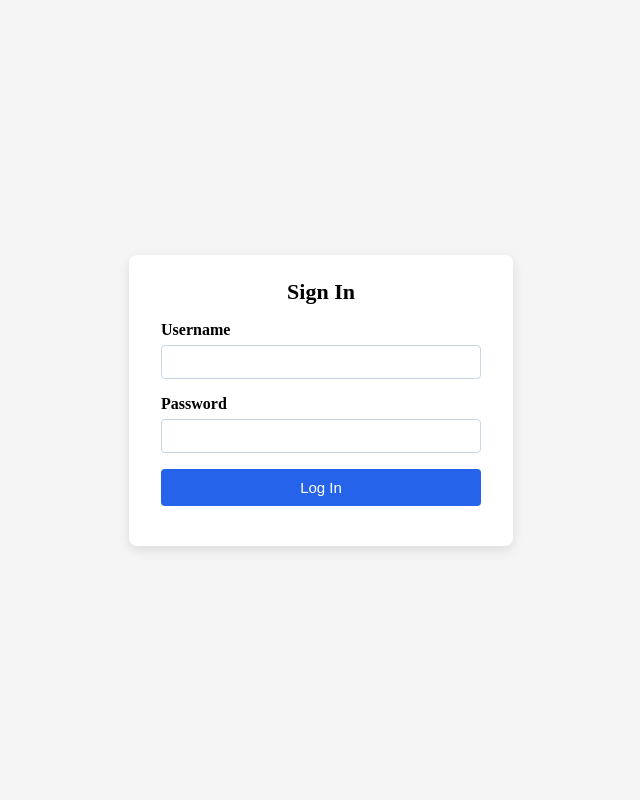
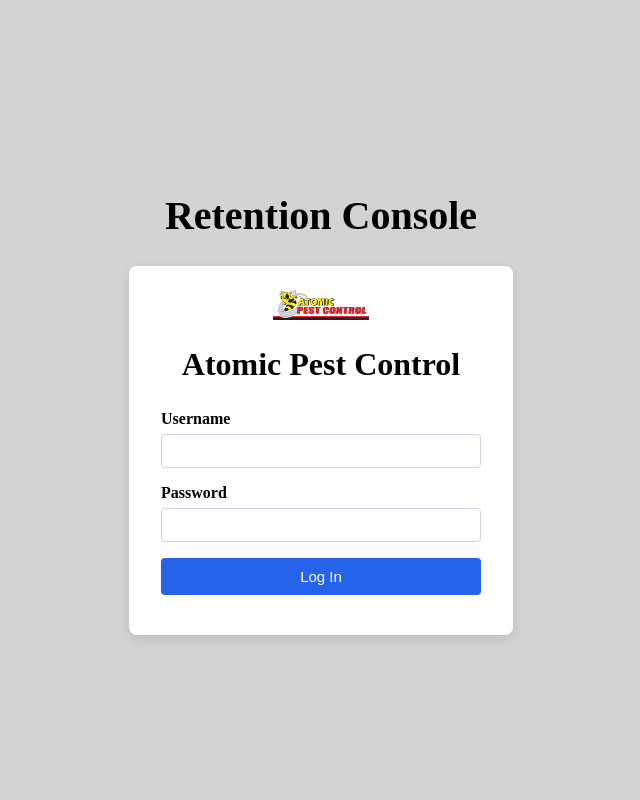
Before and after one commit to foulfellowman/Retention_Bot_1, a Flask app: page /login in a window 1280 px wide. Shown: the whole page, without its empty margins (319-959 px from the left). Run offline with Flask 3, Linux system fonts and the light colour scheme; parts of the project's set-up code (start-up, migrations or seed data) failed here and were passed over.

Commit message:
Login page adjustments
Login page adjustments

```diff
--- a/templates/login.html
+++ b/templates/login.html
@@ -2,7 +2,10 @@
 <html lang="en">
 <head>
     <meta charset="UTF-8">
-    <title>Sign In</title>
+
+    <title>Retention Console</title>
+    <h1 style="font-size:2.5rem;">Retention Console</h1>
+
     <link rel="stylesheet" href="{{ url_for('static', filename='styles.css') }}">
     <style>
         .login-page {
@@ -10,7 +13,7 @@
             min-height: 100vh;
             align-items: center;
             justify-content: center;
-            background: #f5f5f5;
+            background: #D3D3D3;
         }
         .login-container {
             background: #fff;
@@ -61,19 +64,22 @@
 </head>
 <body class="login-page">
     <div class="login-container">
-        <h1>Sign In</h1>
+        <div style="display: flex; align-items: center; justify-content: center; gap: 10px; text-align: center;">
+            <img src="/static/logo.png" alt="Atomic Pest Control" height="30">
+        </div>
+        <h2 style="font-size:2rem; text-align: center;">Atomic Pest Control</h2>
         <form method="post">
             {{ form.hidden_tag() }}
             <div class="form-field">
                 {{ form.username.label }}
-                {{ form.username(size=32) }}
+                {{ form.username(size=16) }}
                 {% for error in form.username.errors %}
                     <div class="error">{{ error }}</div>
                 {% endfor %}
             </div>
             <div class="form-field">
                 {{ form.password.label }}
-                {{ form.password(size=32) }}
+                {{ form.password(size=16) }}
                 {% for error in form.password.errors %}
                     <div class="error">{{ error }}</div>
                 {% endfor %}
```
Also changed, not shown: templates/index.html (+6 -2 lines).
